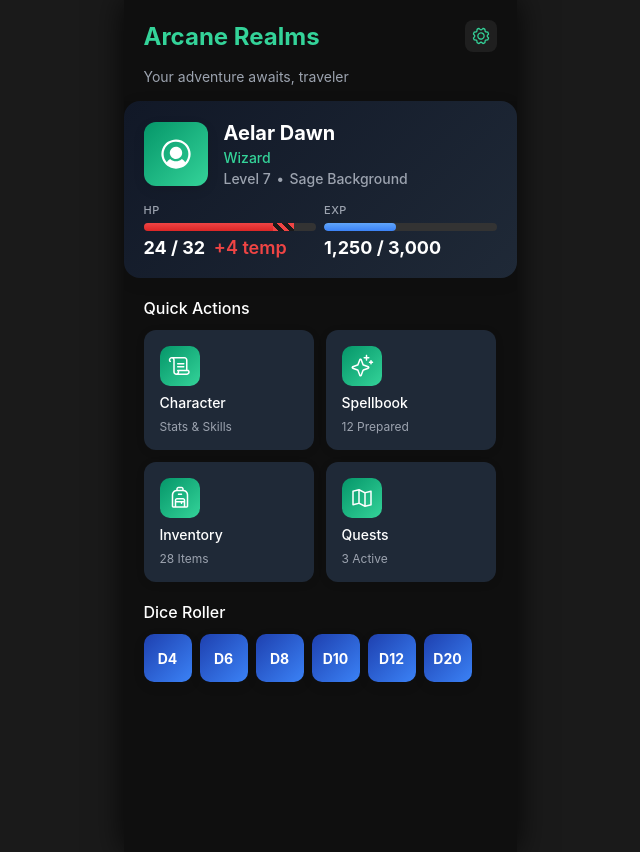
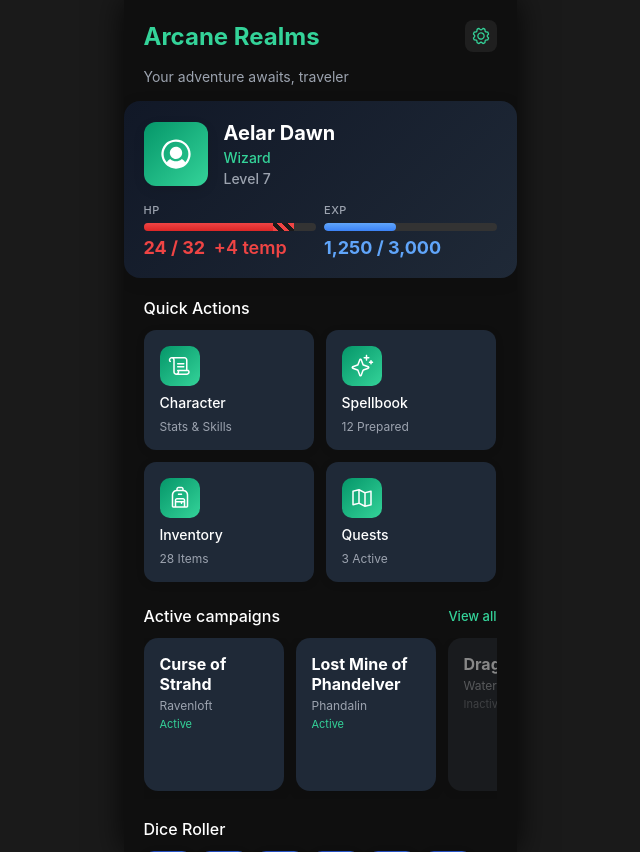
Before and after one commit to Whimsy-rat-trap/dnd-mobile-app, a React (Create React App) app: page /dashboard in a window 1280 px wide. Shown: the whole page, without its empty margins (320-960 px from the left). Built offline with nearby package versions, Linux system fonts and the light colour scheme.

Commit message:
0.0.37.8 (added campaigns inside of the dashboard, added 2 classes corresponding to different colors of stat-values)

```diff
--- a/src/pages/Dashboard.css
+++ b/src/pages/Dashboard.css
@@ -143,6 +143,15 @@
     color: #9ca3af;
 }
 
+/* Цвета для значений HP и EXP */
+.stat-value-hp {
+    color: #ef4444;
+}
+
+.stat-value-exp {
+    color: #60a5fa;
+}
+
 /* Контейнер прогресс-бара */
 .stat-progress {
     border-radius: 4px;
@@ -193,7 +202,6 @@
     font-family: var(--font-family);
     font-weight: 700;
     font-size: 18px;
-    color: #fff;
 }
 
 .temp-hp-value {
@@ -277,6 +285,87 @@
     color: #9ca3af;
 }
 
+/* Campaigns */
+.campaigns-container {
+    padding: 0 20px;
+    margin-top: 4px;
+}
+
+.campaigns-header {
+    display: flex;
+    justify-content: space-between;
+    align-items: center;
+    margin-bottom: 12px;
+}
+
+.campaigns-title {
+    font-family: var(--font-family);
+    font-weight: 500;
+    font-size: 16px;
+    color: #fff;
+}
+
+.view-all-btn {
+    font-family: var(--font-family);
+    font-weight: 500;
+    font-size: 13px;
+    color: #34d399;
+    background: none;
+    border: none;
+    cursor: pointer;
+}
+
+.campaigns-scroll {
+    display: flex;
+    gap: 12px;
+    overflow-x: auto;
+    padding-bottom: 8px;
+    scrollbar-width: none; /* Firefox */
+    -ms-overflow-style: none; /* IE and Edge */
+}
+
+.campaigns-scroll::-webkit-scrollbar {
+    display: none;
+}
+
+.campaign-card {
+    flex: 0 0 140px;
+    background: #1f2937;
+    border-radius: 12px;
+    padding: 12px;
+    box-shadow: 0 2px 8px rgba(0,0,0,0.1);
+    display: flex;
+    flex-direction: column;
+    gap: 4px;
+    transition: opacity 0.2s;
+}
+
+.campaign-card.inactive {
+    opacity: 0.5;
+    filter: grayscale(0.6);
+}
+
+.campaign-name {
+    font-weight: 600;
+    font-size: 14px;
+    color: #fff;
+}
+
+.campaign-description {
+    font-size: 12px;
+    color: #9ca3af;
+}
+
+.campaign-status-label {
+    font-size: 11px;
+    color: #34d399;
+    text-transform: capitalize;
+}
+
+.campaign-card.inactive .campaign-status-label {
+    color: #6b7280;
+}
+
 /* Dice Roller */
 .dice-roller {
     padding: 0 20px;
--- a/src/pages/Dashboard.tsx
+++ b/src/pages/Dashboard.tsx
@@ -14,6 +14,14 @@ const Dashboard: React.FC = () => {
     const currentExp = 1250;
     const maxExp = 3000;
     const expPercent = (currentExp / maxExp) * 100;
+
+    // Данные для кампаний
+    const campaigns = [
+        { id: 1, name: 'Curse of Strahd', status: 'active', description: 'Ravenloft' },
+        { id: 2, name: 'Lost Mine of Phandelver', status: 'active', description: 'Phandalin' },
+        { id: 3, name: 'Dragon Heist', status: 'inactive', description: 'Waterdeep' },
+        { id: 4, name: 'Tomb of Annihilation', status: 'ended', description: 'Chult' },
+    ];
 
     return (
         <div className="page dashboard-page">
@@ -63,9 +71,7 @@ const Dashboard: React.FC = () => {
                         <div className="character-info">
                             <div className="character-name">Aelar Dawn</div>
                             <div className="character-class">Wizard</div>
-                            <div className="character-level">
-                                Level 7 <span className="level-separator">•</span> Sage Background
-                            </div>
+                            <div className="character-level">Level 7</div>
                         </div>
                     </div>
                     <div className="stats-row">
@@ -79,7 +85,7 @@ const Dashboard: React.FC = () => {
                                     )}
                                 </div>
                             </div>
-                            <span className="stat-value-dashboard">
+                            <span className="stat-value-dashboard stat-value-hp">
                                 {currentHP} / {maxHP}
                                 {tempHP > 0 && <span className="temp-hp-value"> +{tempHP} temp</span>}
                             </span>
@@ -89,7 +95,7 @@ const Dashboard: React.FC = () => {
                             <div className="stat-progress">
                                 <div className="exp-fill" style={{ width: `${expPercent}%` }}></div>
                             </div>
-                            <span className="stat-value-dashboard">{currentExp.toLocaleString()} / {maxExp.toLocaleString()}</span>
+                            <span className="stat-value-dashboard stat-value-exp">{currentExp.toLocaleString()} / {maxExp.toLocaleString()}</span>
                         </div>
                     </div>
                 </div>
@@ -153,6 +159,23 @@ const Dashboard: React.FC = () => {
                     </div>
                 </div>
 
+                {/* Character Campaigns */}
+                <div className="campaigns-container">
+                    <div className="campaigns-header">
+                        <span className="campaigns-title">Active campaigns</span>
+                        <button className="view-all-btn">View all</button>
+                    </div>
+                    <div className="campaigns-scroll">
+                        {campaigns.map(campaign => (
+                            <div key={campaign.id} className={`campaign-card ${campaign.status !== 'active' ? 'inactive' : ''}`}>
+                                <div className="campaign-name">{campaign.name}</div>
+                                <div className="campaign-description">{campaign.description}</div>
+                                <div className="campaign-status-label">{campaign.status}</div>
+                            </div>
+                        ))}
+                    </div>
+                </div>
+
                 {/* Dice Roller */}
                 <div className="dice-roller">
                     <div className="dice-title">Dice Roller</div>
```
